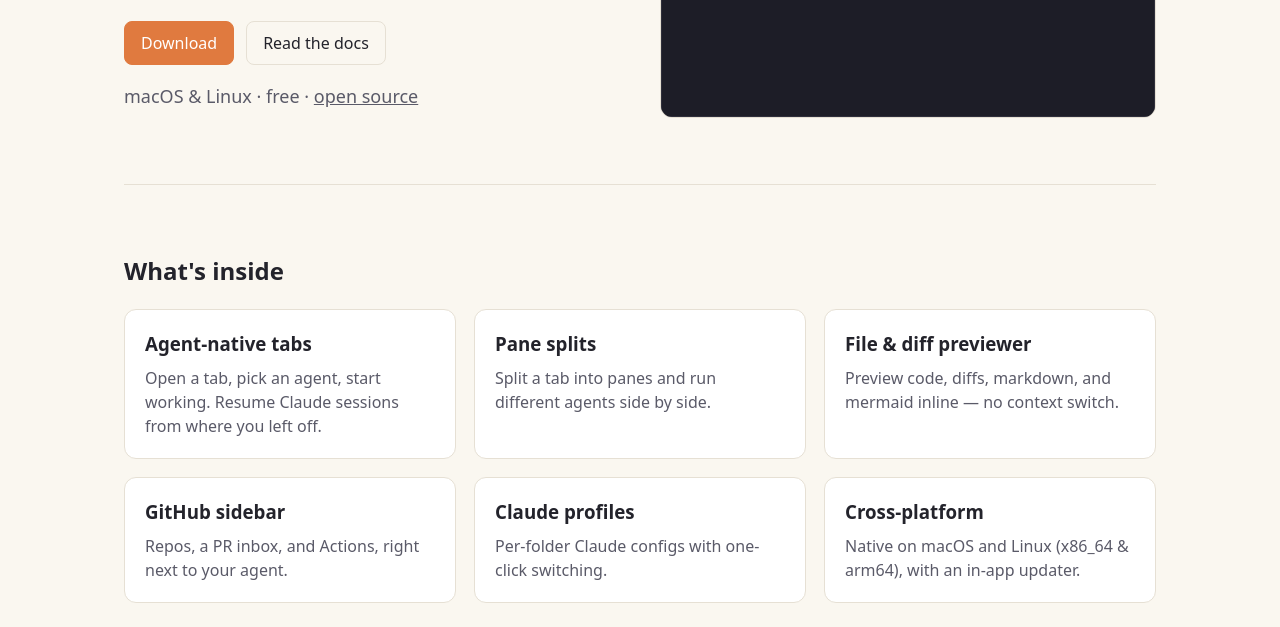
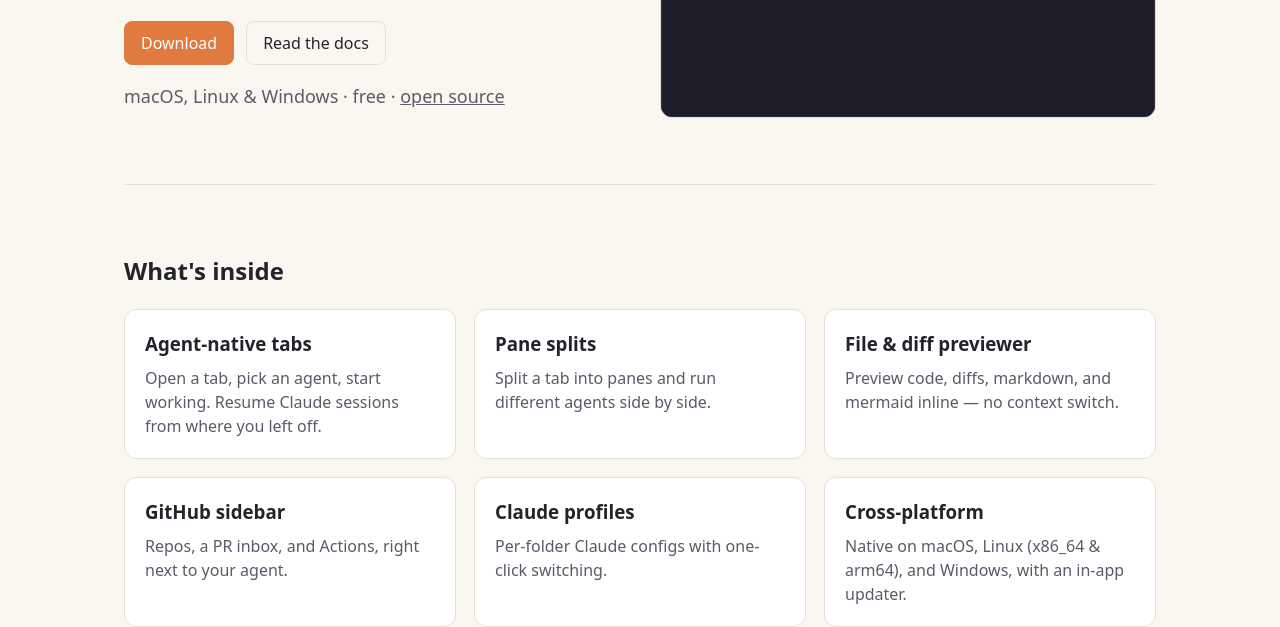
Before and after one commit to avram19/vector, an Astro site in the folder website/: page / in a window 1280 px wide. Shown: the part 343-970 px from the top of the page. Built offline with nearby package versions, Linux system fonts and the light colour scheme; Astro itself is replaced by a stand-in of ours.

Commit message:
docs(website): add Windows to hero tagline + cross-platform feature card

```diff
--- a/website/src/components/FeatureGrid.astro
+++ b/website/src/components/FeatureGrid.astro
@@ -5,7 +5,7 @@ const features = [
   ["File & diff previewer", "Preview code, diffs, markdown, and mermaid inline — no context switch."],
   ["GitHub sidebar", "Repos, a PR inbox, and Actions, right next to your agent."],
   ["Claude profiles", "Per-folder Claude configs with one-click switching."],
-  ["Cross-platform", "Native on macOS and Linux (x86_64 & arm64), with an in-app updater."],
+  ["Cross-platform", "Native on macOS, Linux (x86_64 & arm64), and Windows, with an in-app updater."],
 ];
 ---
 <section class="features">
--- a/website/src/components/Hero.astro
+++ b/website/src/components/Hero.astro
@@ -10,7 +10,7 @@ const base = import.meta.env.BASE_URL.replace(/\/$/, "");
       <a class="btn btn-primary" href={`${base}/#download`}>Download</a>
       <a class="btn" href={`${base}/getting-started/install/`}>Read the docs</a>
     </div>
-    <p class="hero-sub">macOS &amp; Linux · free · <a href="https://github.com/avram19/vector">open source</a></p>
+    <p class="hero-sub">macOS, Linux &amp; Windows · free · <a href="https://github.com/avram19/vector">open source</a></p>
   </div>
   <img class="hero-shot" src={hero.src} width={hero.width} height={hero.height} alt="Vector running a coding agent" />
 </section>
```
Also changed, not shown: website/src/assets/README.md, website/src/assets/placeholders/feat-crossplatform.svg.
